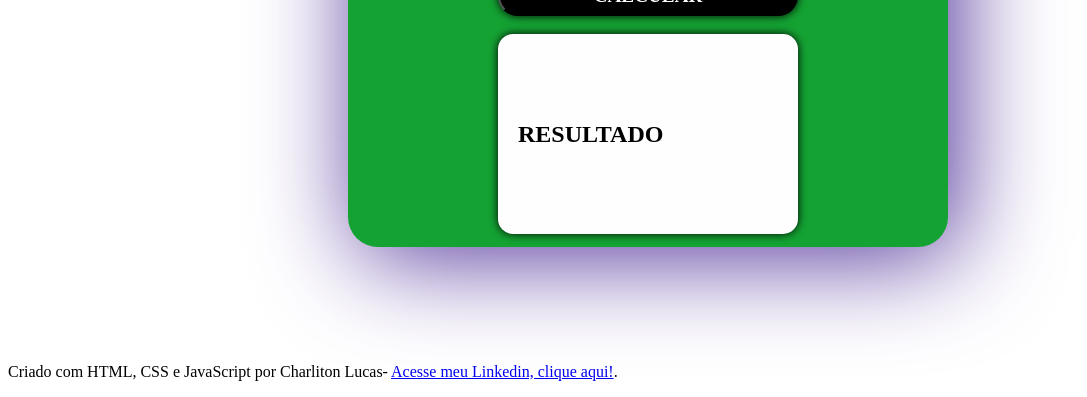
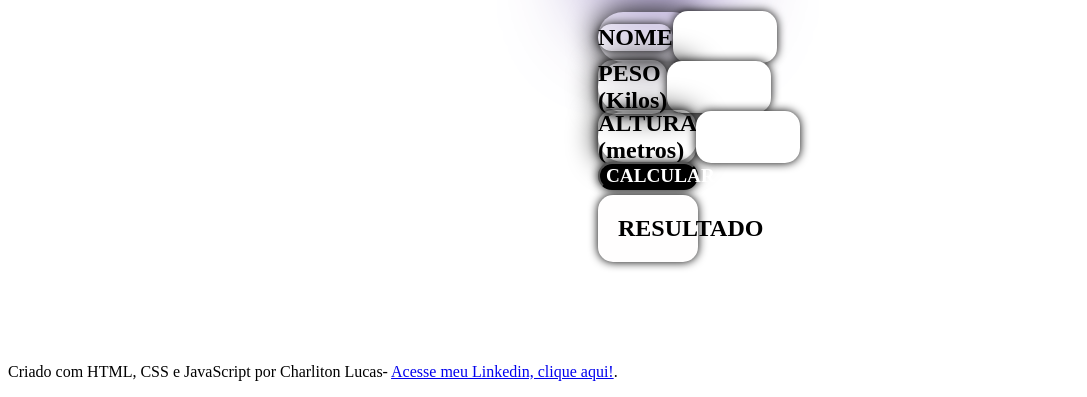
Before and after one commit to charlitonlucas/Calculadora-de-IMC, a plain HTML site: page index.html in a window 1280 px wide. Shown: the part 461-858 px from the top of the page, without its empty margins (0-1087 px from the left). Drawn offline with Linux system fonts and the light colour scheme.

Commit message:
Update style.css

```diff
--- a/style.css
+++ b/style.css
@@ -10,8 +10,8 @@ main{
     display: flex;
     flex-direction: column;
     background: rgb(20, 163, 51);
-    width: 600px;
-    height: 600px;
+    width: 100px;
+    height: 100px;
     align-items: center;
     justify-content: space-evenly;
     border-radius: 30px;
@@ -31,7 +31,7 @@ main{
 
   .input {
     display: flex;
-    width: 500px;
+    width: 100px;
     height: 50px;
     justify-content: space-between;
     align-items: center;
@@ -39,7 +39,7 @@ main{
     border-radius: 30px;
   }
   .input input {
-    width: 500px;
+    width: 100px;
     height: 50px;
     border-radius: 15px;
     border:none;
@@ -56,7 +56,7 @@ main{
   }
 
   button{
-    width: 300px;
+    width: 100px;
     height: 40px;
     font: bold 1.2rem serif;
     background: #000;
@@ -71,7 +71,7 @@ main{
     display: flex;
     margin-top: 5px;
     align-items: center;
-    width: 300px;
+    width: 100px;
     height: 200px;
     border-radius: 15px;
     font: bold 1.5rem serif;
```
